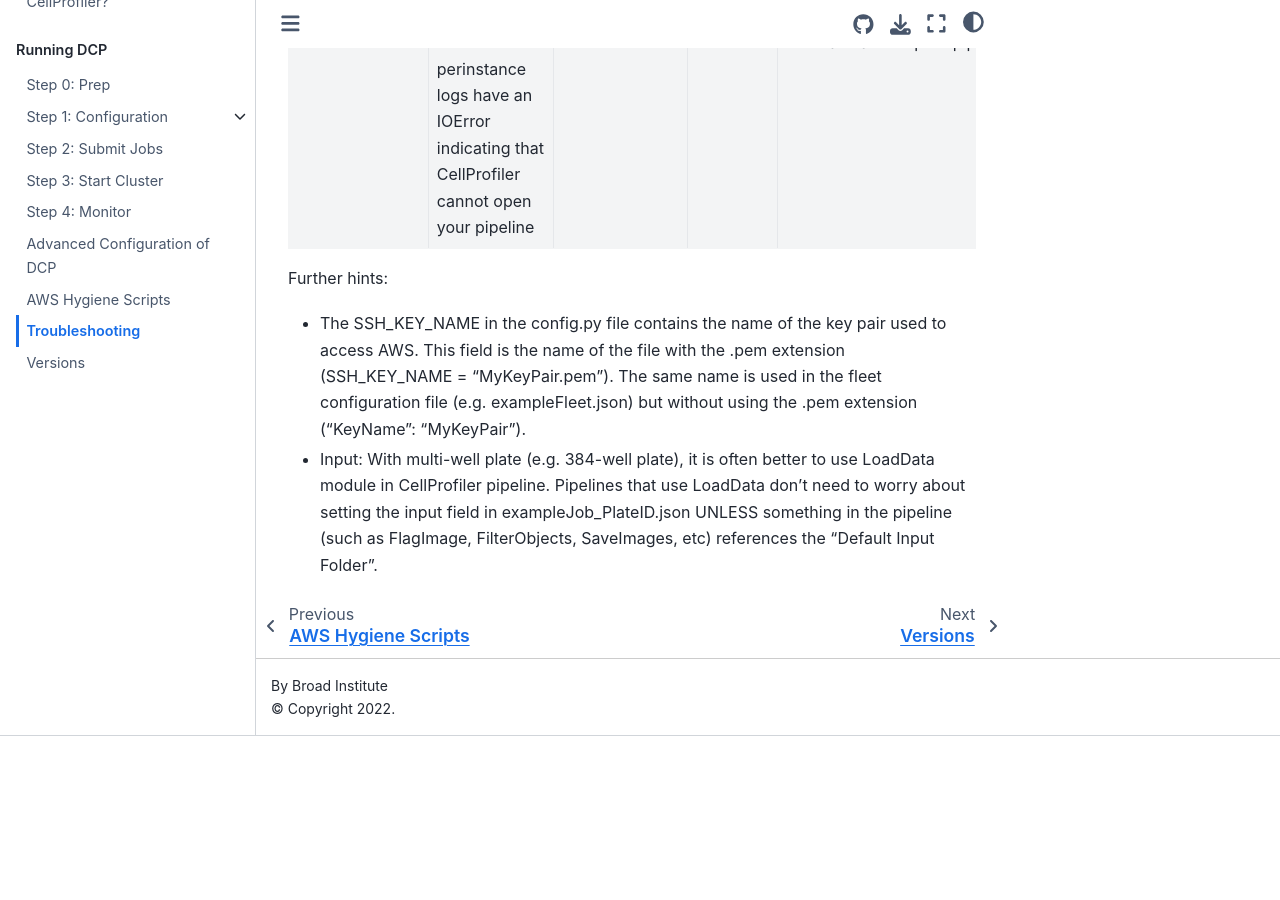
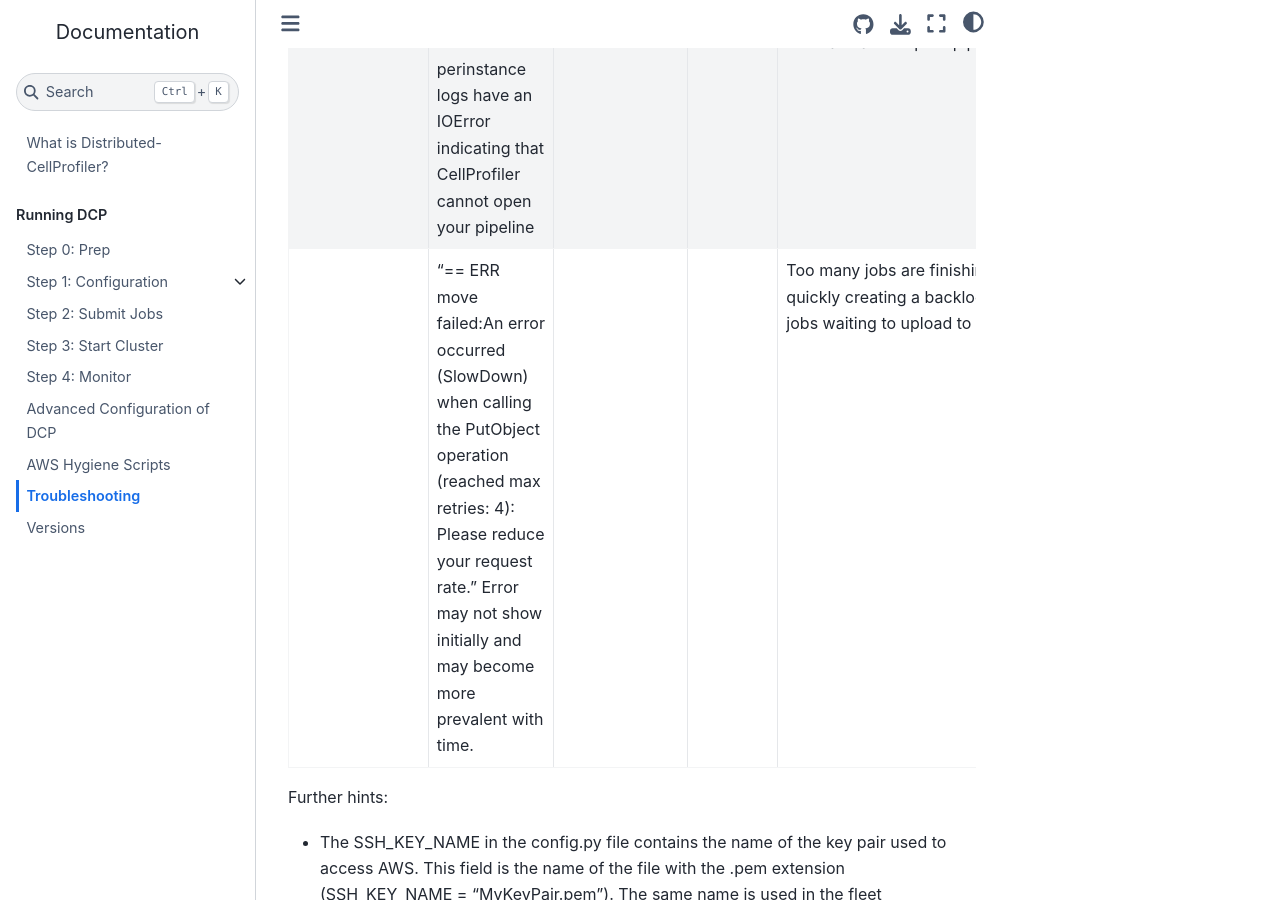
Before and after one commit to DistributedScience/Distributed-CellProfiler, a Jupyter Book: the page built from documentation/DCP-documentation/troubleshooting_runs.md, in a window 1280 px wide and 900 px high, scrolled down 3643 px. Built offline with Jupyter Book 1.0.4 settings and Sphinx 7.4.7 and the Sphinx Book theme 1.1.4, drawn with Linux system fonts in a browser that asks for light colours; before the commit the page ends 4379 px from its top, so only the background shows below that.

Commit message:
==ERR move failed to troubleshooting

```diff
--- a/documentation/DCP-documentation/troubleshooting_runs.md
+++ b/documentation/DCP-documentation/troubleshooting_runs.md
@@ -17,6 +17,7 @@
 |   | Your perinstance logs have an IOError indicating that an .h5 batchfile does not exist  | No outcome/saved files on s3  |   |  No batchfiles exist for your project. | Either you need to create the batch files and make sure that they are in the appropriate directory OR re-start and use MakeAnalysisJobs() instead of MakeAnalysisJobs(mode=‘batch’) in run_batch_general.py  |
 |   |   |   | Machines made in EC2 and dockers are made in ECS but the dockers are not placed on the machines  |  There is a mismatch in your DCP config file. |  Confirm that the MEMORY matches the MACHINE_TYPE  set in your config. |
 |   | Your perinstance logs have an IOError indicating that CellProfiler cannot open your pipeline  |   |   | You have a corrupted pipeline.  | Check if you can open your pipeline locally. It may have been corrupted on upload or it may have an error within the pipeline itself.  |
+|   |"== ERR move failed:An error occurred (SlowDown) when calling the PutObject operation (reached max retries: 4): Please reduce your request rate." Error may not show initially and may become more prevalent with time. |   |   | Too many jobs are finishing too quickly creating a backlog of jobs waiting to upload to S3. | You can 1) check out fewer machines at a time, 2) check out smaller machines and run fewer copies of DCP at the same time, or 3) group jobs in larger groupings (e.g. by Plate instead of Well or Site). If this happens because you have many jobs finishing at the same time (but not finishing very rapidly such that it's not creating an increasing backlog) you can increase SECONDS_TO_START in config.py so there is more separation between jobs finishing.|
 
 Further hints:
 - The SSH_KEY_NAME in the config.py file contains the name of the key pair used to access AWS.
```
